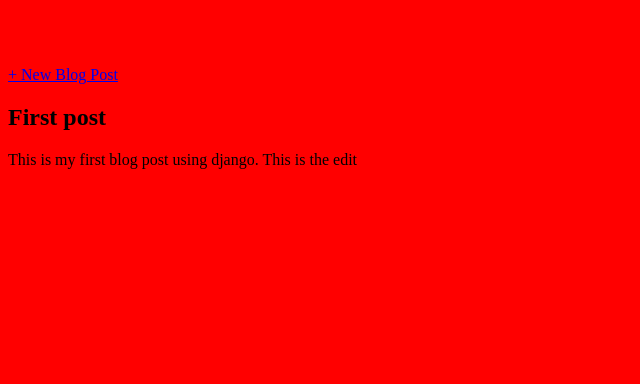
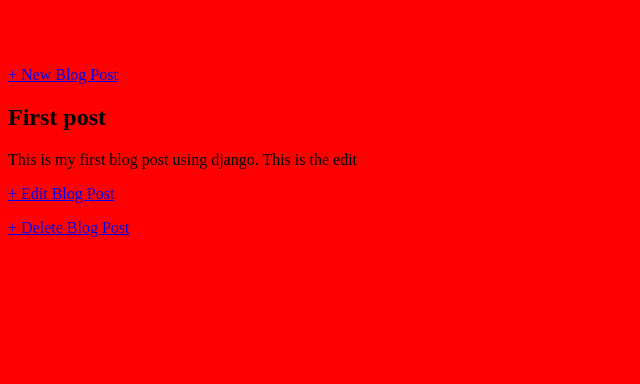
Before and after one commit to prajwalhaniya/djangosample, a Django app: page /post/1/ in a window 1280 px wide. Shown: the top 384 px of the page, without its empty margins (0-640 px from the left). Run offline with Django 5.2, Linux system fonts and the light colour scheme; data comes from the database, SQL or seed files in the repository; both versions use the stored data as it was after the commit; some web fonts are replaced.

Commit message:
Add update and delete functionality for the blog

```diff
--- a/blog/blog/urls.py
+++ b/blog/blog/urls.py
@@ -2,11 +2,15 @@ from django.urls import path
 from .views import (
     BlogListView,
     BlogDetailView,
-    BlogCreateView
+    BlogCreateView,
+    BlogUpdateView,
+    BlogDeleteView
 )
 
 urlpatterns = [
     path("post/new/", BlogCreateView.as_view(), name="post_new"),
     path("post/<int:pk>/", BlogDetailView.as_view(), name="post_detail"),
+    path("post/<int:pk>/edit/", BlogUpdateView.as_view(), name="post_edit"),
+    path("post/<int:pk>/delete/", BlogDeleteView.as_view(), name="post_delete"),
     path("", BlogListView.as_view(), name="home")
 ]
--- a/blog/blog/views.py
+++ b/blog/blog/views.py
@@ -1,5 +1,6 @@
 from django.views.generic import ListView, DetailView
-from django.views.generic.edit import CreateView
+from django.views.generic.edit import CreateView, UpdateView, DeleteView
+from django.urls import reverse_lazy
 from .models import Post
 
 class BlogListView(ListView):
@@ -14,3 +15,13 @@ class BlogCreateView(CreateView):
     model = Post
     template_name = "post_create.html"
     fields = ["title", "author", "body"]
+
+class BlogUpdateView(UpdateView):
+    model = Post
+    template_name = "post_edit.html"
+    fields = ["title", "body"]
+
+class BlogDeleteView(DeleteView):
+    model = Post
+    template_name = "post_delete.html"
+    success_url = reverse_lazy("home")
--- a/blog/templates/post_detail.html
+++ b/blog/templates/post_detail.html
@@ -2,7 +2,12 @@
 {% extends "base.html" %}
 {% block content %}
 <div class="post-entry">
-<h2>{{ object.title }}</h2>
-<p>{{ object.body }}</p>
+<h2>{{ post.title }}</h2>
+<p>{{ post.body }}</p>
+</div>
+<div>
+<p><a href="{% url 'post_edit' post.pk %}">+ Edit Blog Post</a></p>
+<!-- new HTML below here... -->
+<p><a href="{% url 'post_delete' post.pk %}">+ Delete Blog Post</a></p>
 </div>
 {% endblock content %}
```
Also changed, not shown: blog/templates/post_delete.html (added, +9 -0 lines), blog/templates/post_edit.html (added, +8 -0 lines), blog/db.sqlite3.
